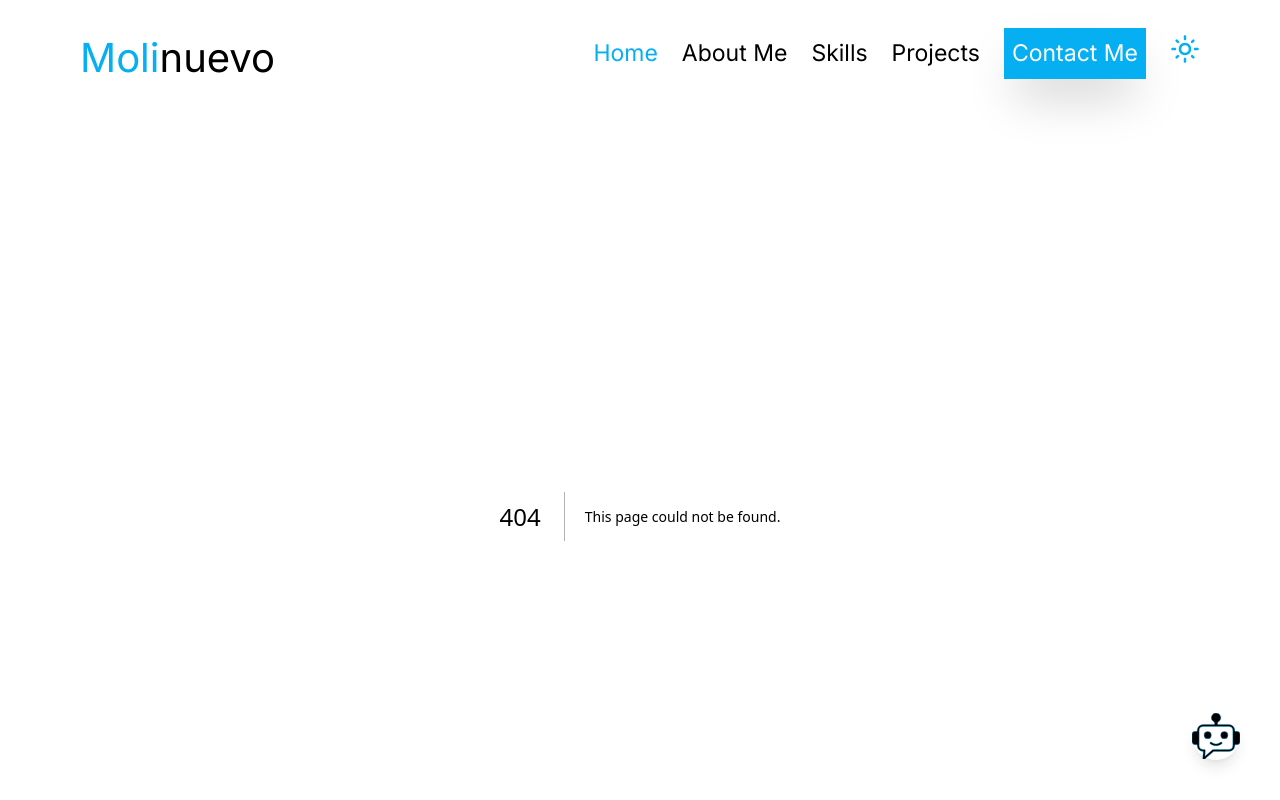
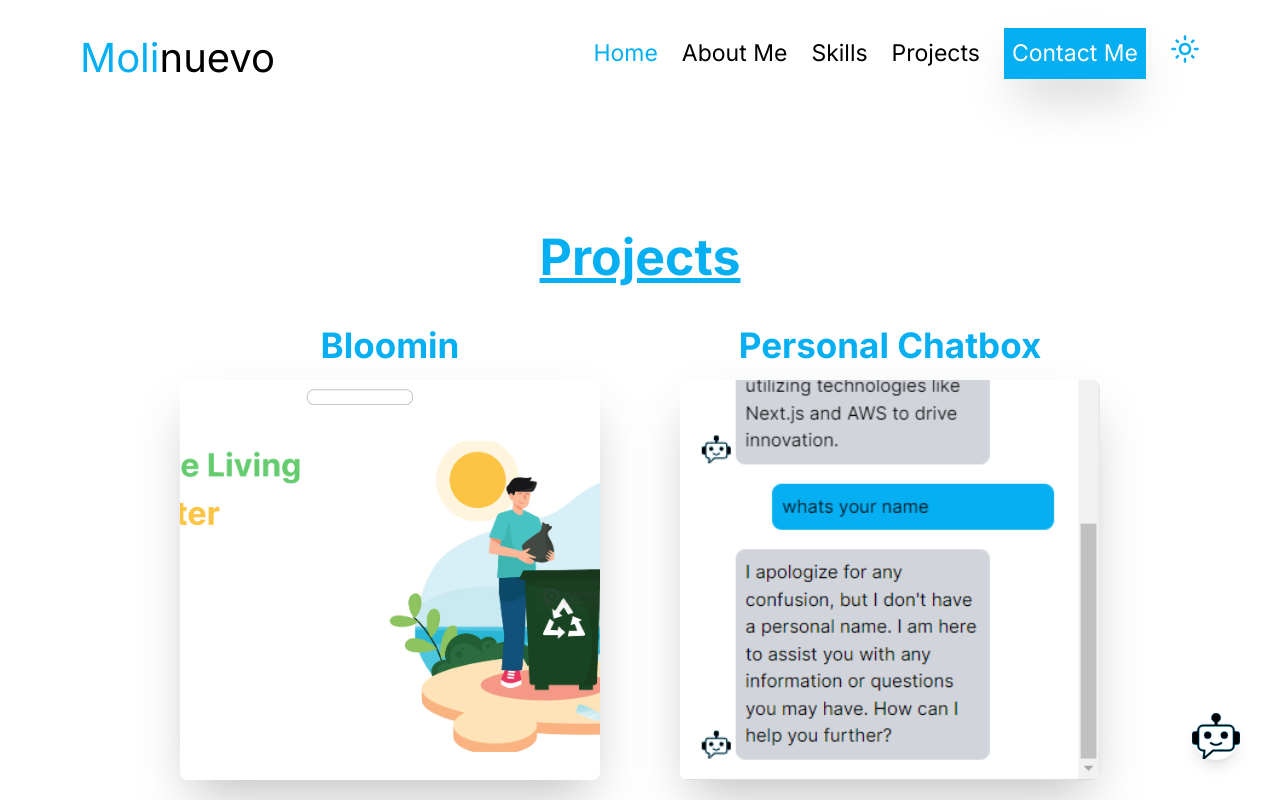
Before and after one commit to luismolinuevo/personal-portfolio, a Next.js app in the folder my-projectnew/: page /project in a window 1280 px wide. Before the commit this address had no page. Shown: the top 800 px of the page. Built offline with nearby package versions, Linux system fonts and the light colour scheme.

Commit message:
created page to show projects

```diff
--- /dev/null
+++ b/my-projectnew/app/project/page.jsx
@@ -0,0 +1,51 @@
+"use client";
+
+import { useState } from "react";
+import ImageCard from "../components/General/ImageCard";
+import projects from "@/app/lib/Projects";
+
+export default function page() {
+  const [visibleCount, setVisibleCount] = useState(10);
+
+  const loadMoreProjects = () => {
+    setVisibleCount((prevCount) => prevCount + 10);
+  };
+  return (
+    <section className="py-10 sm:py-20 md:px-[80px]">
+      <div>
+        <h1 className="flex justify-center text-main text-modileHeading md:text-heading font-bold py-6 underline">
+          Projects
+        </h1>
+        <div className="flex flex-wrap justify-center gap-12">
+          {projects && projects.length != 0 ? (
+            projects.slice(0, visibleCount).map((project) => (
+              <div className="w-full md:w-auto px-4" key={project.id}>
+                <ImageCard
+                  about={project.about}
+                  title={project.name}
+                  id={project.id}
+                  gitHub={project.gitHub}
+                  liveLink={project.live}
+                  imageUrl={project.img}
+                  stack={project.techStack}
+                />
+              </div>
+            ))
+          ) : (
+            <p>No projects available.</p>
+          )}
+        </div>
+        {visibleCount < projects.length && (
+          <div className="flex justify-center mt-8">
+            <button
+              onClick={loadMoreProjects}
+              className="bg-main text-white px-4 py-2 rounded-md"
+            >
+              Load More
+            </button>
+          </div>
+        )}
+      </div>
+    </section>
+  );
+}
```
